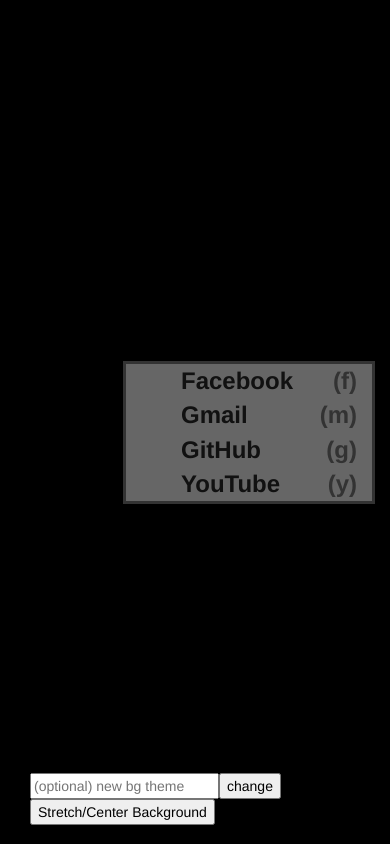
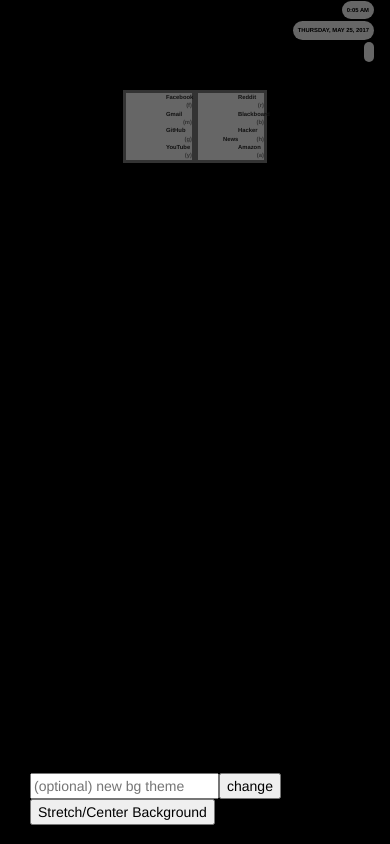
Before and after one commit to JohnHalmaghi/johnstartpage, a plain HTML site: page index.html in a window 390 px wide. Shown: the top 844 px of the page. Drawn offline with Linux system fonts and the light colour scheme.

Commit message:
Made it more responsive to resizing

```diff
--- a/css/style.css
+++ b/css/style.css
@@ -11,12 +11,12 @@
 	color: black;
 }
 .rightcol {
-	float: right;
+	margin: 1px;
 	font-weight: bold;
 	color: black;
 	border-radius: 10px;
-	font-size: x-large;
-	padding: 10px;
+	font-size: 1.5vw;
+	padding: 5px;
 	text-align: center;
 	text-transform: uppercase;
 	background-color: rgba(255, 255, 255, .4);
@@ -31,14 +31,14 @@
 #links-left{
 	border: solid;
 	background-color: rgba(255, 255, 255, .4);
-	width: 70%;
+	width: 80%;
 	float: right;
 	margin-top: 100%;
 }
 #links-right{
 	border: solid;
 	background-color: rgba(255, 255, 255, .4);
-	width: 70%;
+	width: 80%;
 	float: left;
 	margin-top: 100%;
 }
@@ -50,7 +50,7 @@
 }
 ul{
 	font-weight: bold;
-	font-size: x-large;
+	font-size: 1.5vw;
 	list-style-type: none;
 }
 a {
--- a/index.html
+++ b/index.html
@@ -64,7 +64,7 @@
     </head>
     <body>
     <div class="container-fluid">
-        <div class="col-lg-3 col-md-3">
+        <div class="col-xs-3">
             <div class="changeBackground">
                 <form>
                 <input id="user_input" type="text" placeholder="(optional) new bg theme"><input type="button" id= "changeBG" value="change" onclick="newBackground();">
@@ -102,48 +102,29 @@
                 </script>
             </div>
         </div>
-        <div class="col-lg-3 col-md-3 nopadding">
+        <div class="col-xs-3 nopadding">
             <div class="center">
                 <ul id="links-left">
-                    <li><a href="https://facebook.com/">Facebook</a> <span class="shortcuts"> (f)</span> </li>
-                    <li><a href="https://mail.google.com">Gmail</a><span class="shortcuts"> (m)</span></li>
-                    <li><a href="https://github.com">GitHub</a><span class="shortcuts"> (g)</span></li>
-                    <li><a href="https://youtube.com">YouTube</a><span class="shortcuts"> (y)</span></li>
+                    <div class="row"> <li><a href="https://facebook.com/">Facebook</a> <span class="shortcuts"> (f)</span> </li> </div>
+                    <div class="row"><li><a href="https://mail.google.com">Gmail</a><span class="shortcuts"> (m)</span></li></div>
+                        <div class="row"><li><a href="https://github.com">GitHub</a><span class="shortcuts"> (g)</span></li></div>
+                            <div class="row"><li><a href="https://youtube.com">YouTube</a><span class="shortcuts"> (y)</span></li></div>
 
                 </ul>
             </div>
         </div>
-        <div class="col-lg-3 col-md-3 nopadding">
+        <div class="col-xs-3 nopadding">
             <div class="center">
                 <ul id="links-right">
-                    <li><a href="https://reddit.com/">Reddit</a> <span class="shortcuts"> (r)</span> </li>
-                    <li><a href="https://blackboard.sdsu.edu/">Blackboard</a><span class="shortcuts"> (b)</span></li>
-                    <li><a href="https://news.ycombinator.com/">Hacker News</a><span class="shortcuts"> (h)</span></li>
-                    <li><a href="https://amazon.com">Amazon</a><span class="shortcuts"> (a)</span></li>
+                    <div class="row"><li><a href="https://reddit.com/">Reddit</a> <span class="shortcuts"> (r)</span> </li></div>
+                    <div class="row"> <li><a href="https://blackboard.sdsu.edu/">Blackboard</a><span class="shortcuts"> (b)</span></li></div>
+                    <div class="row"> <li><a href="https://news.ycombinator.com/">Hacker News</a><span class="shortcuts"> (h)</span></li></div>
+                    <div class="row"> <li><a href="https://amazon.com">Amazon</a><span class="shortcuts"> (a)</span></li></div>
                 </ul>
             </div>
         </div>
-        <div class="col-lg-3 col-md-3">
-            <div class="rightcol">
-                <script> //from https://isabelcastillo.com/display-current-date-javascript
-                    var now = new Date();
-                    var days = new Array('Sunday','Monday','Tuesday','Wednesday','Thursday','Friday','Saturday');
-                    var months = new Array('January','February','March','April','May','June','July','August','September','October','November','December');
-                    var date = ((now.getDate()<10) ? "0" : "")+ now.getDate();
-                    function fourdigits(number) {
-                        return (number < 1000) ? number + 1900 : number;
-                    }
-                    today =  days[now.getDay()] + ", " +
-                        months[now.getMonth()] + " " +
-                        date + ", " +
-                        (fourdigits(now.getYear())) ;
-                    document.write(today);
-                </script>
-            </div>
-            <br> <!-- FIX THIS br NONSENSE !-->
-            <br>
-            <br>
-            <div class="rightcol">
+        <div class="col-xs-3 nopadding">
+            <div class="rightcol pull-right">
                 <script>
                     function checkTime(i) {
                         if(i < 10){
@@ -170,10 +151,23 @@
                     document.write(time);
                 </script>
             </div>
-            <br>
-            <br>
-            <br>
-            <div class="rightcol">
+            <div class="rightcol pull-right">
+                <script> //from https://isabelcastillo.com/display-current-date-javascript
+                    var now = new Date();
+                    var days = new Array('Sunday','Monday','Tuesday','Wednesday','Thursday','Friday','Saturday');
+                    var months = new Array('January','February','March','April','May','June','July','August','September','October','November','December');
+                    var date = ((now.getDate()<10) ? "0" : "")+ now.getDate();
+                    function fourdigits(number) {
+                        return (number < 1000) ? number + 1900 : number;
+                    }
+                    today =  days[now.getDay()] + ", " +
+                        months[now.getMonth()] + " " +
+                        date + ", " +
+                        (fourdigits(now.getYear())) ;
+                    document.write(today);
+                </script>
+            </div>
+            <div class="rightcol pull-right">
                 <p class="location"></p>
                 <p class="temperature"></p>
                 <div class="climate_bg"></div>
--- a/js/index.js
+++ /dev/null
@@ -1,6 +0,0 @@
-function mouseTrapBindings() {
-    Mousetrap.bind('g', function() { window.open("https://github.com", "_self"); });
-    Mousetrap.bind("?", function() { console.log('show shortcuts!'); });
-    Mousetrap.bind('esc', function() { console.log('escape'); }, 'keyup');
-
-};
```
